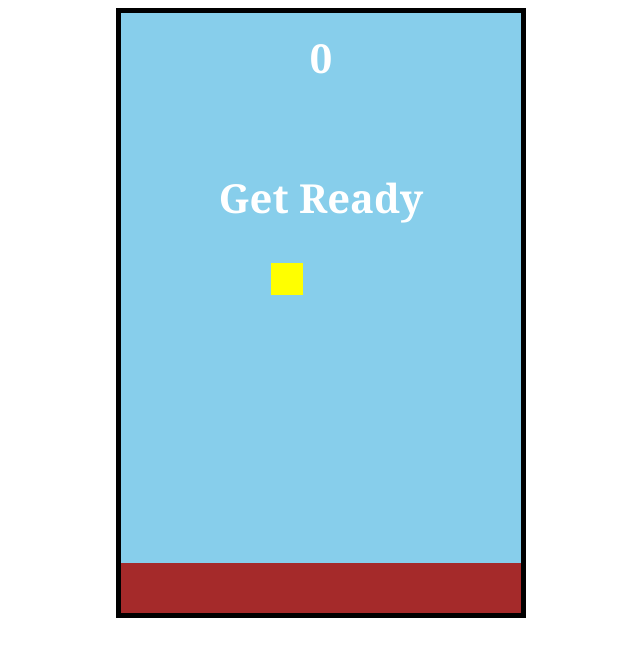
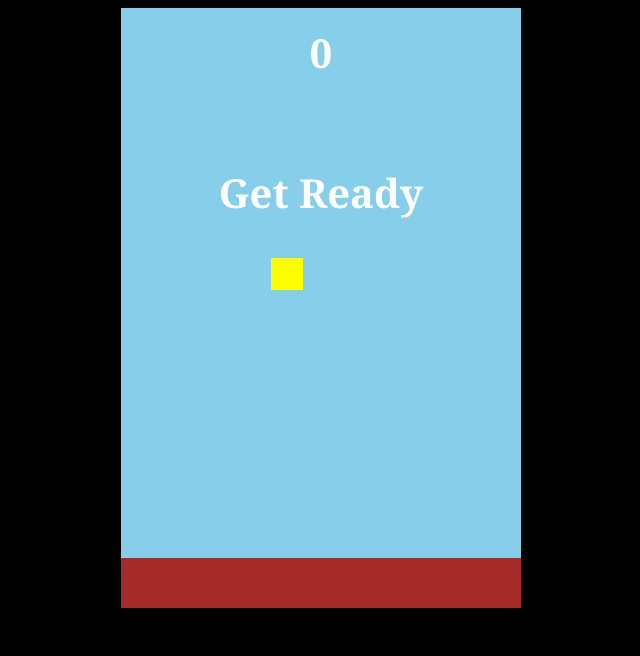
Before and after one commit to blewjy/floppy-boid, a website with bundled scripts: page public/index.html in a window 1280 px wide. Shown: the whole page, without its empty margins (319-959 px from the left). Built offline with nearby package versions, Linux system fonts and the light colour scheme.

Commit message:
Black bg

```diff
--- a/public/index.html
+++ b/public/index.html
@@ -4,11 +4,13 @@
         <title>Floppy Boid</title>
         <script type="module" src="js/main.js"></script>
         <style>
+            body {
+                background-color: black;
+            }
             #stage {
                 width: 400px;
                 height: 600px;
                 display: block;
-                border: 5px solid black;
                 margin: auto;
             }
 
```
